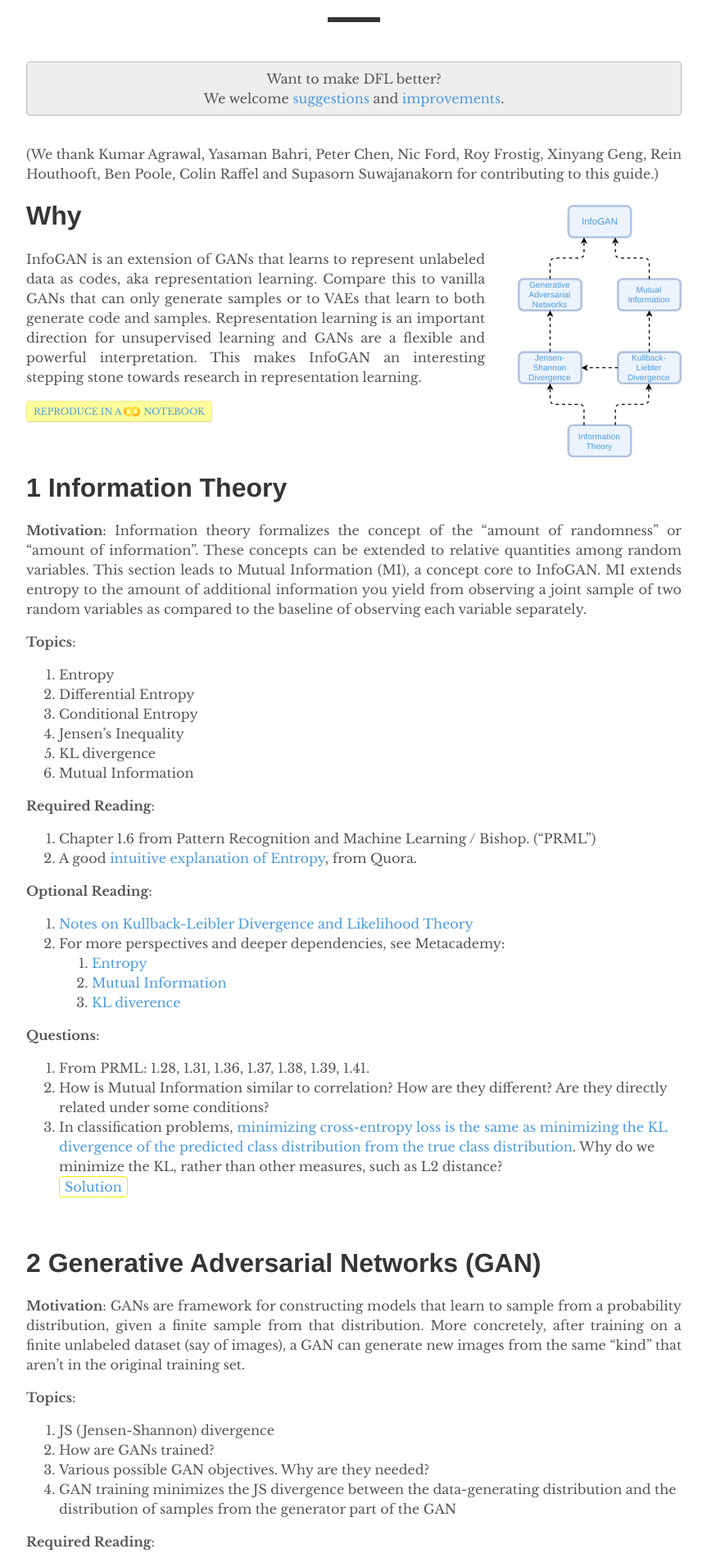
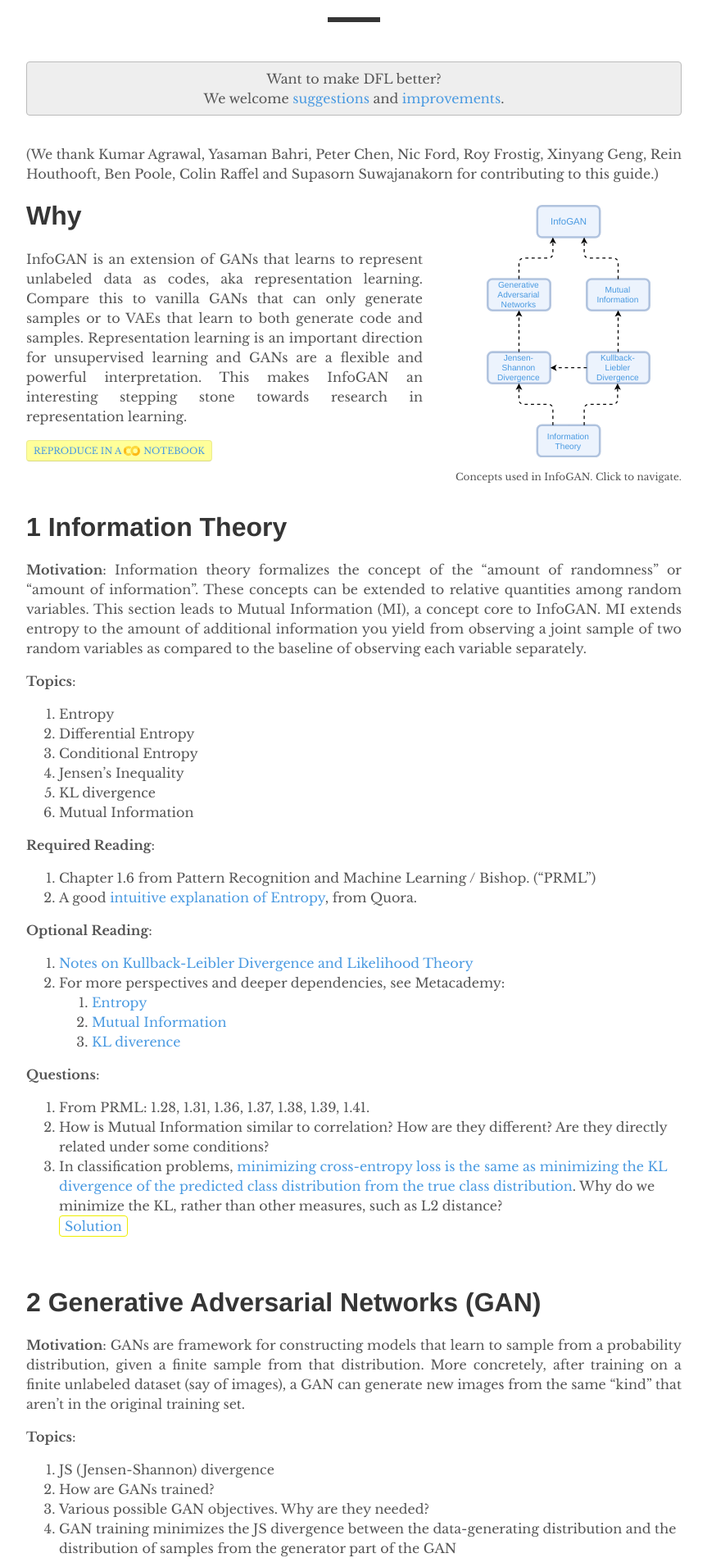
Before and after one commit to depthfirstlearning/depthfirstlearning.com, a Jekyll site: the page built from _posts/2018-05-28-InfoGAN.markdown, in a window 1280 px wide. Shown: the part 309-2221 px from the top of the page at 82% size, without its empty margins (208-1071 px from the left). Built offline with Jekyll 4.4.1, drawn with Linux system fonts in a browser that asks for light colours; formulas are drawn with MathJax 3.

Commit message:
Clarify that concept map is clickable

```diff
--- a/_posts/2018-05-28-InfoGAN.markdown
+++ b/_posts/2018-05-28-InfoGAN.markdown
@@ -14,7 +14,10 @@ feedback: true
 
 (We thank Kumar Agrawal, Yasaman Bahri, Peter Chen, Nic Ford, Roy Frostig, Xinyang Geng, Rein Houthooft, Ben Poole, Colin Raffel and Supasorn Suwajanakorn for contributing to this guide.)
 
-<iframe class="deps" src="/assets/infogan-deps.svg" width="200"></iframe>
+<div class="deps-graph">
+  <iframe class="deps" src="/assets/infogan-deps.svg" width="200"></iframe>
+  <div>Concepts used in InfoGAN. Click to navigate.</div>
+</div>
 
 # Why
 
--- a/assets/main.scss
+++ b/assets/main.scss
@@ -81,25 +81,32 @@ a.colab-root {
   }
 }
 
+iframe.deps {
+  border: 0;
+  overflow: hidden;
+  margin-bottom: 10px;
+}
+
+div.deps-graph {
+  text-align: center;
+  font-size: 75%;
+}
+
 @media only screen and (max-width: 599px) {
-  iframe.deps {
+  div.deps-graph {
     display: block;
     margin-left: auto;
     margin-right: auto;
     margin-top: 10px;
-    margin-bottom: 30px;
-    border: 0;
-    overflow: hidden;
+    margin-bottom: 20px;
   }
 }
 
 @media only screen and (min-width: 600px) {
-  iframe.deps {
+  div.deps-graph {
     float: right;
     margin-left: 40px;
     margin-top: 10px;
-    margin-bottom: 30px;
-    border: 0;
-    overflow: hidden;
+    margin-bottom: 20px;
   }
 }
```
Also changed, not shown: 1 other file.
